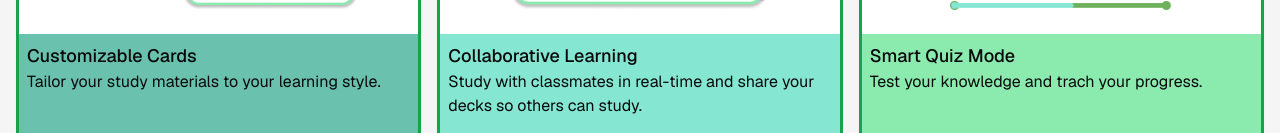
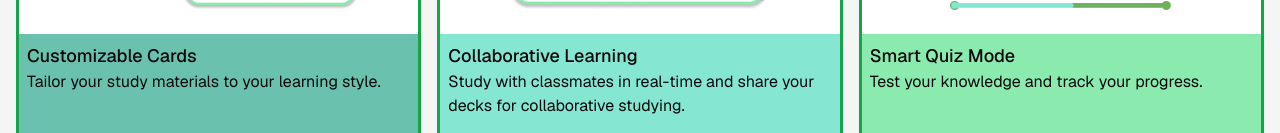
Before and after one commit to garrett-huggins/cardlet, a Next.js app: page / in a window 1280 px wide. Shown: the part 819-952 px from the top of the page. Built offline with nearby package versions, Linux system fonts and the light colour scheme; no server answers.

Commit message:
keep count for choice numbers

```diff
--- a/src/app/page.tsx
+++ b/src/app/page.tsx
@@ -84,8 +84,8 @@ export default function Home() {
             <CardContent className="bg-[#85e6d1] p-2 dark:text-black">
               <p className="text-lg font-medium">Collaborative Learning</p>
               <p>
-                Study with classmates in real-time and share your decks so
-                others can study.
+                Study with classmates in real-time and share your decks for
+                collaborative studying.
               </p>
             </CardContent>
             <CardFooter className="bg-[#85e6d1] h-full" />
@@ -104,7 +104,7 @@ export default function Home() {
             </CardHeader>
             <CardContent className="bg-[#8bebae] p-2 dark:text-black">
               <p className="text-lg font-medium">Smart Quiz Mode</p>
-              <p>Test your knowledge and trach your progress.</p>
+              <p>Test your knowledge and track your progress.</p>
             </CardContent>
             <CardFooter className="text-center bg-[#8bebae] p-2 h-full dark:text-black">
               <p className="text-sm">Coming soon!</p>
--- a/src/components/builder.tsx
+++ b/src/components/builder.tsx
@@ -217,11 +217,12 @@ export default function DeckBuilder({ userId }: DeckBuilderProps) {
             Instructions
           </AccordionTrigger>
           <AccordionContent className="">
-            Give each card a study question, and 4 possible choices. Then make
-            sure to check the box next to the choice that contains the correct
-            answer to the study quesiton. Once you{"'"}ve added all of your
-            cards, click the {'"'}Finish Deck{'"'} button to save your deck,
-            then it
+            Start off by giving each card a review/study question. Then begin
+            filling out the choices for each card, adding varying choice amounts
+            as needed. Make sure to check the box next to the choice that
+            contains the correct answer to the study quesiton. Once you{"'"}ve
+            added all of your cards, click the {'"'}
+            Finish Deck{'"'} button to save your deck, then it
             {"'"}s time to study!
           </AccordionContent>
         </AccordionItem>
--- a/src/components/questionCard.tsx
+++ b/src/components/questionCard.tsx
@@ -20,6 +20,7 @@ interface CardType {
 
 export default function QuestionCard({ card }: { card: CardType }) {
   const [selected, setSelected] = useState<number | null>(null);
+  let counter = 0;
   return (
     <Card>
       <CardHeader className="text-lg">{card.question}</CardHeader>
@@ -37,7 +38,7 @@ export default function QuestionCard({ card }: { card: CardType }) {
                       : ""
                   }`}
                 >
-                  <p>{choice.id}) </p>
+                  <p>{++counter}) </p>
                   <p>{choice.choice}</p>
                 </li>
               )
```
